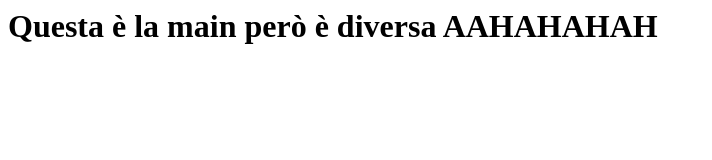
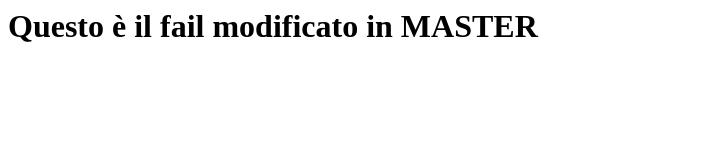
Before and after one commit to GusparoMatteo/Corso-dist2023clone, a plain HTML site: page index.html in a window 1280 px wide. Shown: the whole page, without its empty margins (0-712 px from the left). Drawn offline with Linux system fonts and the light colour scheme.

Commit message:
index in master

```diff
--- a/index.html
+++ b/index.html
@@ -1,5 +1,5 @@
 <html>
 <body>
-<h1> Questa è la main però è diversa AAHAHAHAH</h1>
+<h1> Questo è il fail modificato in MASTER</h1>
 </body>
 </html>
```
